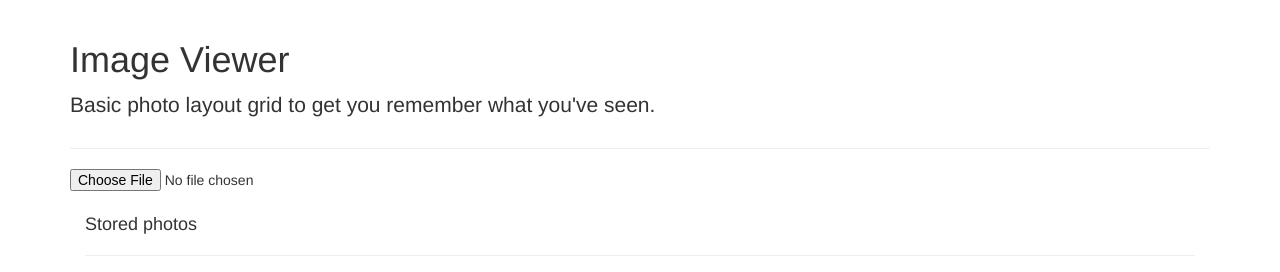
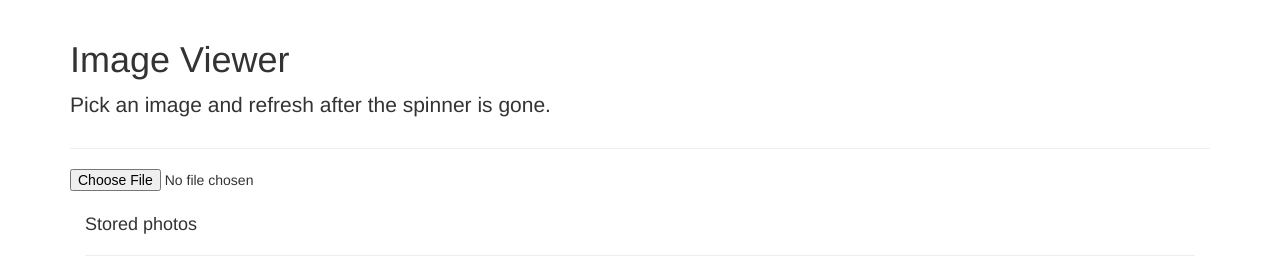
Before and after one commit to johnib/http-server, a website: page public/index.html in a window 1280 px wide. Drawn offline with Linux system fonts and the light colour scheme; no server answers.

Commit message:
Updated website with spinner.

```diff
--- a/public/index.html
+++ b/public/index.html
@@ -8,12 +8,12 @@
     <div class="page-header">
         <h1>Image Viewer</h1>
         <p class="lead">
-            Basic photo layout grid to get you remember what you've seen.
+            Pick an image and refresh after the spinner is gone.
         </p>
     </div>
-
     <form action="#" method="post" enctype="multipart/form-data">
         <input type="file" name="image" id="image">
+        <div id="spinner" class=""></div>
     </form>
 
     <div class="col-md-12">
```
Also changed, not shown: public/dist/index.min.js.
